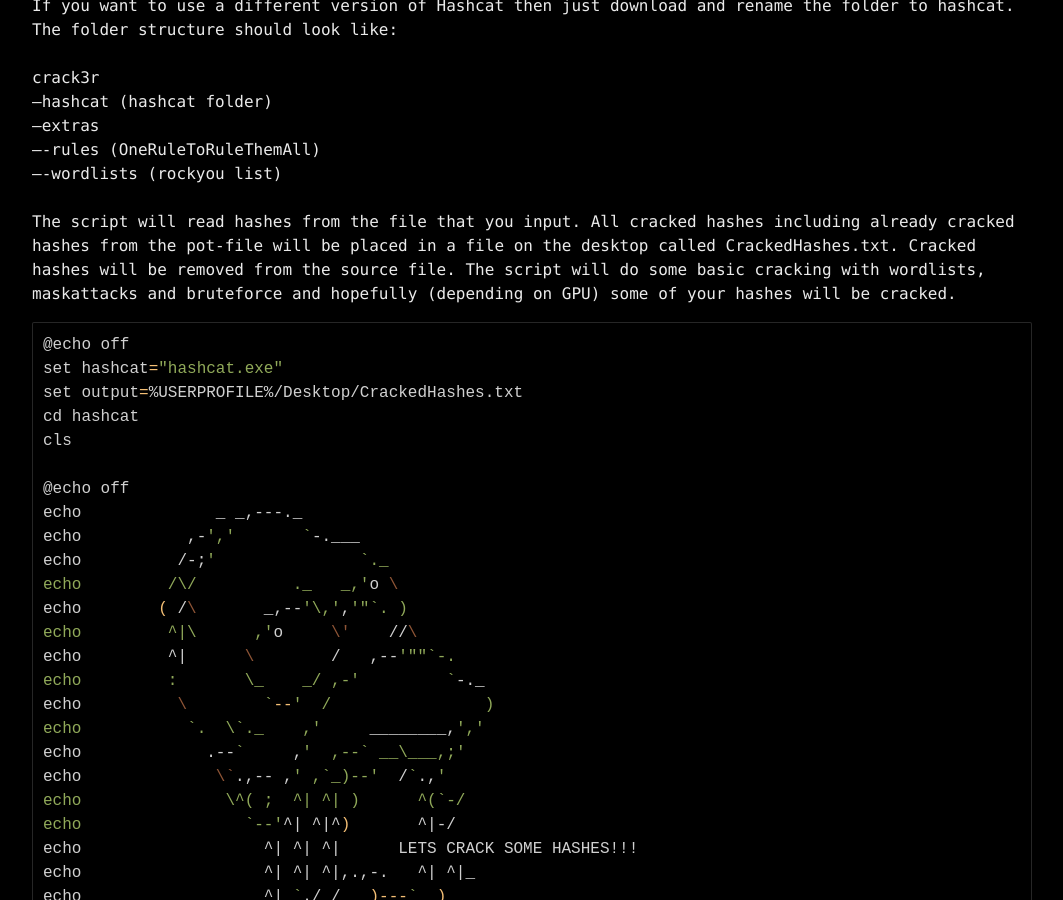
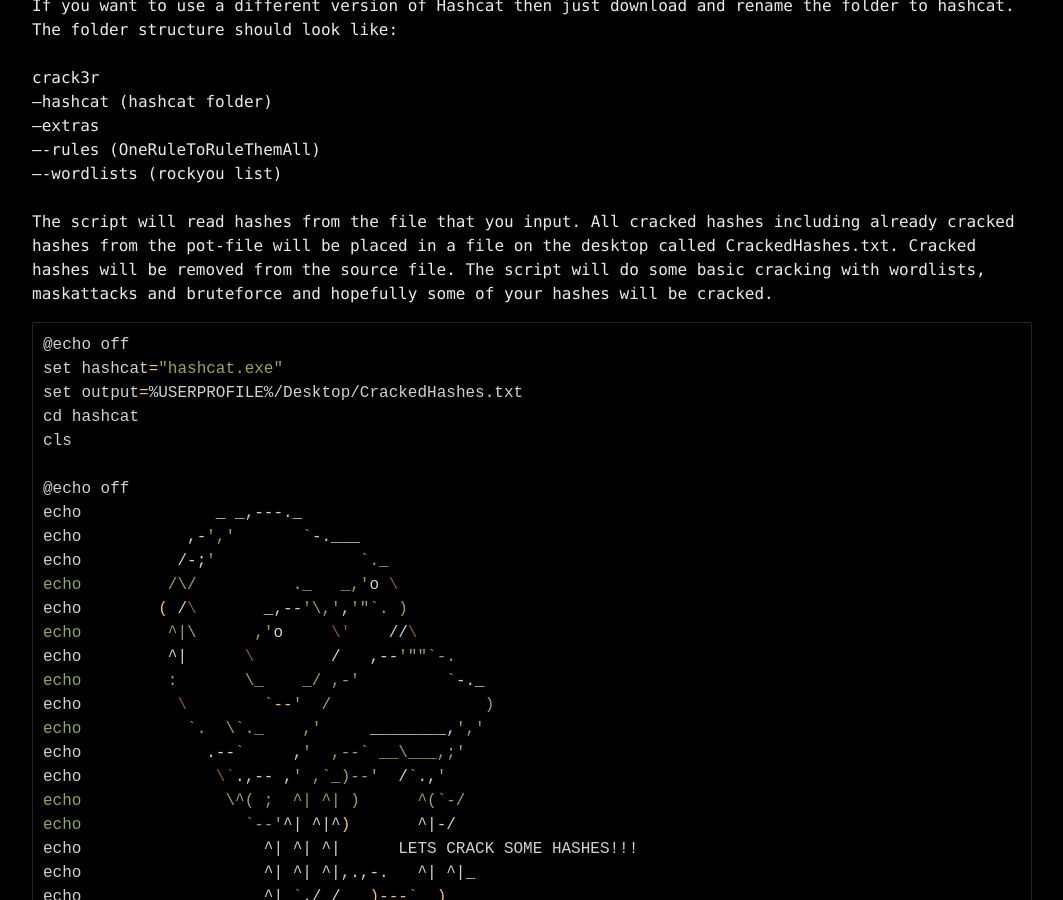
Before and after one commit to datahackare/warz0ne, a Jekyll site: the page built from _posts/2021-06-19-crack3r.md, in a window 1280 px wide and 900 px high, scrolled down 534 px. Shown: the whole window, without its empty margins (108-1171 px from the left). Built offline with Jekyll 4.4.1, drawn with Linux system fonts in a browser that asks for light colours.

Commit message:
Update 2021-06-19-crack3r.md

```diff
--- a/_posts/2021-06-19-crack3r.md
+++ b/_posts/2021-06-19-crack3r.md
@@ -16,7 +16,7 @@ crack3r<br />
 ----wordlists (rockyou list)<br />
 <br />
 The script will read hashes from the file that you input. All cracked hashes including already cracked hashes from the pot-file will be placed in a file on the desktop called CrackedHashes.txt. Cracked hashes will be removed from the source file.<bg />
-The script will do some basic cracking with wordlists, maskattacks and bruteforce and hopefully (depending on GPU) some of your hashes will be cracked.
+The script will do some basic cracking with wordlists, maskattacks and bruteforce and hopefully some of your hashes will be cracked.
 <bg />
 
 
```
